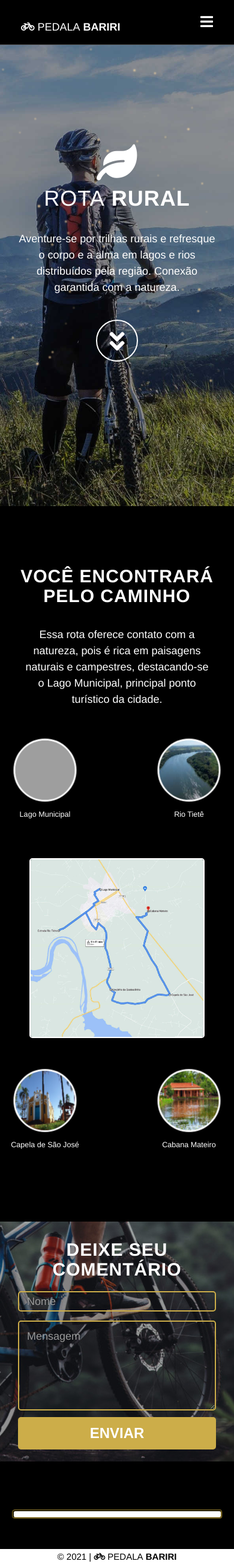
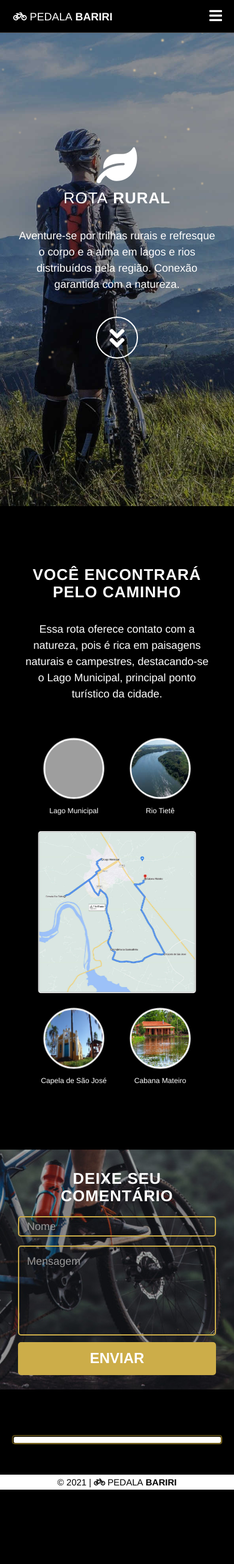
Before and after one commit to univesp-bariri/pedala-bariri, a Flask app: page /rural in a window 390 px wide; the page is wider, and only the part inside the window is pictured. Shown: that part at 60% size. After the commit the page ends 2484 px from the top of that part, so only its background shows below. Run offline with Flask 2, Linux system fonts and the light colour scheme; data that the repository does not hold is empty; some libraries are stand-ins or nearby versions; grey boxes are pictures that could not be loaded.

Commit message:
Layout fix

```diff
--- a/static/css/style.css
+++ b/static/css/style.css
@@ -103,6 +103,15 @@ a:focus {
 .navbar-toggle:focus,
 .navbar-toggle:active {
     outline: 0;
+}
+
+.routes-images .index-title {
+    color: #FFF;
+    font-size: 22px;
+    text-transform: uppercase;
+    font-weight: bold;
+    margin: 0 auto;
+    padding: 0 0 10px 0;
 }
 
 @media(min-width:767px) {
@@ -803,7 +812,7 @@ img {
 }
 
 
-/* Mobile */
+/* Tablet */
 @media screen and (max-width:1070px) {
     .view {
         width: 400px;
@@ -829,7 +838,7 @@ img {
 
 }
 
-/* Tiny-Mobile */
+/* Mobile */
 @media screen and (max-width:750px) {
     .view {
         width: 200px;
@@ -848,13 +857,18 @@ img {
     }
 
     .places {
-        scale: 70%;
+        scale: 75%;
         margin: 0;
     }
 
     .right-content, .left-content {
         display: flex;
         align-items: baseline;
+        height: 200px;
+    }
+
+    .left-content a, .right-content a{
+        margin-inline: -20px;
     }
 
     .places img {
@@ -867,6 +881,16 @@ img {
 
     .routes-images {
         padding: 0;
+        scale: 90%;
+        margin-top: 0;
+    }
+
+    .routes-images p {
+        padding-bottom: 10px;
+    }
+
+    .routes-images a {
+        margin-top: 0;
     }
 
     .container-gastro .image-gastro, .container-cultural .image-cultural, .container-rural .image-rural {
@@ -874,16 +898,38 @@ img {
     }
 
     .about-section {
-        margin-top: 5px;
+        margin-top: 50px;
+    }
+
+    .about-inner {
+        margin-top: 0;
+        padding-top: 0;
     }
 
     .container .navbar-header {
-        padding: 20px 0;
-        margin: 0 20px;
+        padding: 10px 0;
+        margin: 0 5px;
     }
 
     .navbar-brand {
-        padding-left: 0;
+        padding-top: 8px;
+        padding-left: 2px;
+    }
+
+    .middle {
+        display: ruby;
+    }
+
+    .left-comment {
+        margin-top: 80px;
+        padding: 0;
     }
 
 }
+
+/* Tiny-Mobile */
+@media screen and (max-width:400px) {
+    h1, h2 {
+        font-size: 26px;
+    }
+}
--- a/templates/cultural.html
+++ b/templates/cultural.html
@@ -40,7 +40,7 @@
                         <a href="{{ url_for('index', _anchor='route') }}">Rotas</a>
                     </li>
                     <li class="page-scroll">
-                        <a href="{{ url_for('index', _anchor='about') }}">Sobre</a>
+                        <a href="{{ url_for('index', _anchor='about-fix') }}">Sobre</a>
                     </li>
                     <li class="page-scroll">
                         <a href="{{ url_for('index', _anchor='contact') }}">Contato</a>
@@ -111,9 +111,9 @@
 
     <section id="about-cultural" class="content-section text-center">
         <div class="about-section about-inner about-section-cultural">
-            <h2 class="left-comment">Deixe seu comentário</h2>
             <div class="container">
                 <div class="col-lg-8 col-lg-offset-2">
+                    <h2 class="left-comment">Deixe seu comentário</h2>
                     <form class="post-inner" method="POST" action="/create-cultural">
                         <div class="form-group">
                             <label for="title"></label>
--- a/templates/gastronomica.html
+++ b/templates/gastronomica.html
@@ -40,7 +40,7 @@
                         <a href="{{ url_for('index', _anchor='route') }}">Rotas</a>
                     </li>
                     <li class="page-scroll">
-                        <a href="{{ url_for('index', _anchor='about') }}">Sobre</a>
+                        <a href="{{ url_for('index', _anchor='about-fix') }}">Sobre</a>
                     </li>
                     <li class="page-scroll">
                         <a href="{{ url_for('index', _anchor='contact') }}">Contato</a>
@@ -110,9 +110,9 @@
 
     <section id="about-gastro" class="text-center">
         <div class="about-section about-inner about-section-gastro">
-            <h2 class="left-comment">Deixe seu comentário</h2>
             <div class="container">
                 <div class="col-lg-8 col-lg-offset-2">
+                    <h2 class="left-comment">Deixe seu comentário</h2>
                     <form class="post-inner" method="POST" action="/create-gastro">
                         <div class="form-group">
                             <label for="title"></label>
--- a/templates/rural.html
+++ b/templates/rural.html
@@ -40,7 +40,7 @@
                         <a href="{{ url_for('index', _anchor='route') }}">Rotas</a>
                     </li>
                     <li class="page-scroll">
-                        <a href="{{ url_for('index', _anchor='about') }}">Sobre</a>
+                        <a href="{{ url_for('index', _anchor='about-fix') }}">Sobre</a>
                     </li>
                     <li class="page-scroll">
                         <a href="{{ url_for('index', _anchor='contact') }}">Contato</a>
@@ -114,9 +114,9 @@
 
     <section id="about-rural" class="content-section text-center">
         <div class="about-section about-inner about-section-rural">
-            <h2 class="left-comment">Deixe seu comentário</h2>
             <div class="container">
                 <div class="col-lg-8 col-lg-offset-2">
+                    <h2 class="left-comment">Deixe seu comentário</h2>
                     <form class="post-inner" method="POST" action="/create-rural">
                         <div class="form-group">
                             <label for="title"></label>
```
Also changed, not shown: templates/index.html (+9 -5 lines).
